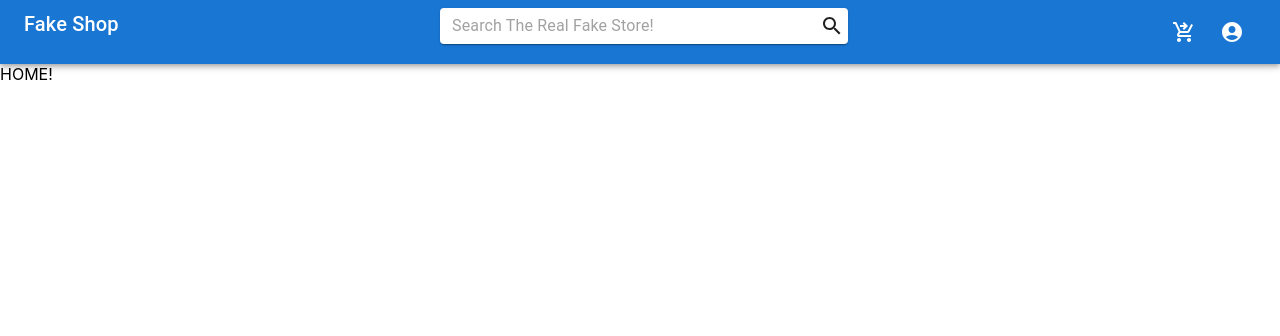
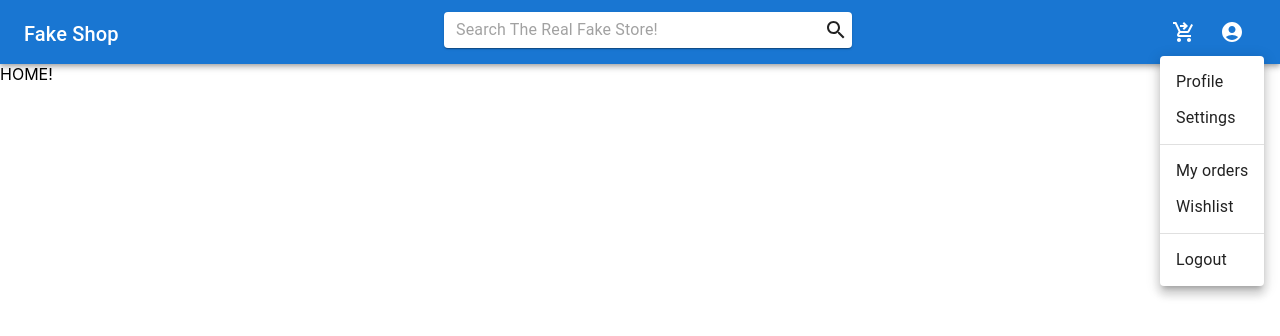
Before and after one commit to N8ers/fake-store, a React (Create React App) app: page / in a window 1280 px wide. Both pictures are taken after a click on the button 1232 px from the left and 32 px from the top of the page. Shown: the top 336 px of the page. Built offline with nearby package versions, Linux system fonts and the light colour scheme.

Commit message:
get the dropdown menu working

```diff
--- a/src/components/NavBar.js
+++ b/src/components/NavBar.js
@@ -1,3 +1,5 @@
+import { useState } from "react"
+
 import {
   AppBar,
   Box,
@@ -6,8 +8,9 @@ import {
   Typography,
   IconButton,
   MenuItem,
+  InputBase,
+  Divider,
   Menu,
-  InputBase,
   Grid,
 } from "@mui/material"
 
@@ -18,20 +21,37 @@ import {
 } from "@mui/icons-material"
 
 function NavBar() {
+  const [anchorEl, setAnchorEl] = useState(null)
+  const open = Boolean(anchorEl)
+
+  const handleClick = (event) => {
+    setAnchorEl(event.currentTarget)
+  }
+
+  const handleClose = () => {
+    setAnchorEl(null)
+  }
+
   return (
     <Box sx={{ flexGrow: 1 }}>
       <AppBar position="static">
         <Toolbar>
           <Grid container spacing={2}>
             <Grid item xs={4}>
-              <Typography variant="h6" component="div" sx={{ flexGrow: 1 }}>
+              <Typography
+                variant="h6"
+                component="div"
+                sx={{ flexGrow: 1, mt: "10px" }}
+              >
                 Fake Shop
               </Typography>
             </Grid>
+
             <Grid item xs={4} align="center">
               <Paper
                 component="form"
                 sx={{
+                  m: "4px",
                   p: "2px 4px",
                   display: "flex",
                   alignItems: "center",
@@ -45,36 +65,24 @@ function NavBar() {
                 <Search />
               </Paper>
             </Grid>
-            <Grid item xs={4}>
-              <Box display="flex" justifyContent="flex-end">
-                <IconButton size="large" color="inherit">
-                  <ShoppingCartCheckout />
-                </IconButton>
-                <IconButton
-                  size="large"
-                  aria-label="account of current user"
-                  aria-controls="menu-appbar"
-                  aria-haspopup="true"
-                  color="inherit"
-                >
-                  <AccountCircle />
-                </IconButton>
 
-                <Menu
-                  anchorOrigin={{
-                    vertical: "top",
-                    horizontal: "right",
-                  }}
-                  keepMounted
-                  transformOrigin={{
-                    vertical: "top",
-                    horizontal: "right",
-                  }}
-                >
-                  <MenuItem>Profile</MenuItem>
-                  <MenuItem>My account</MenuItem>
-                </Menu>
-              </Box>
+            <Grid item xs={4} align="right">
+              <IconButton size="large" color="inherit">
+                <ShoppingCartCheckout />
+              </IconButton>
+
+              <IconButton size="large" color="inherit" onClick={handleClick}>
+                <AccountCircle />
+              </IconButton>
+              <Menu anchorEl={anchorEl} open={open} onClose={handleClose}>
+                <MenuItem onClick={handleClose}>Profile</MenuItem>
+                <MenuItem onClick={handleClose}>Settings</MenuItem>
+                <Divider />
+                <MenuItem onClick={handleClose}>My orders</MenuItem>
+                <MenuItem onClick={handleClose}>Wishlist</MenuItem>
+                <Divider />
+                <MenuItem onClick={handleClose}>Logout</MenuItem>
+              </Menu>
             </Grid>
           </Grid>
         </Toolbar>
```
